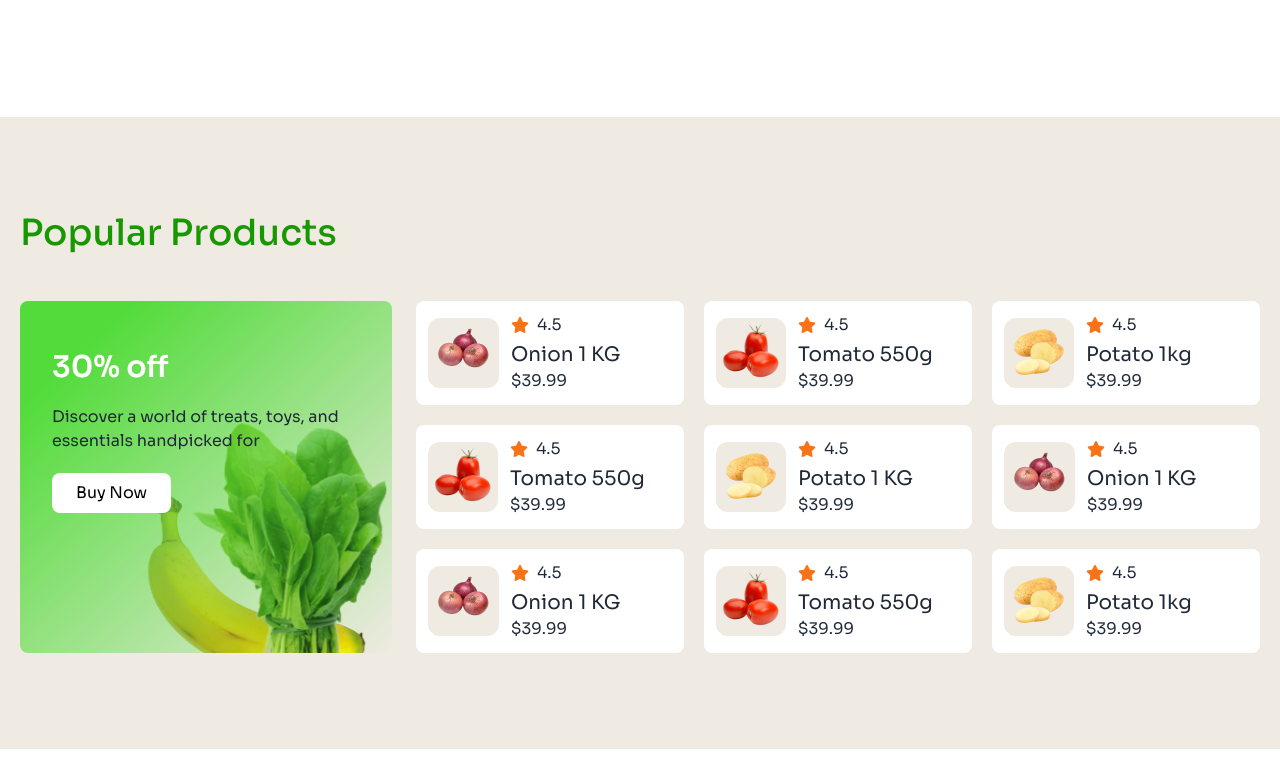
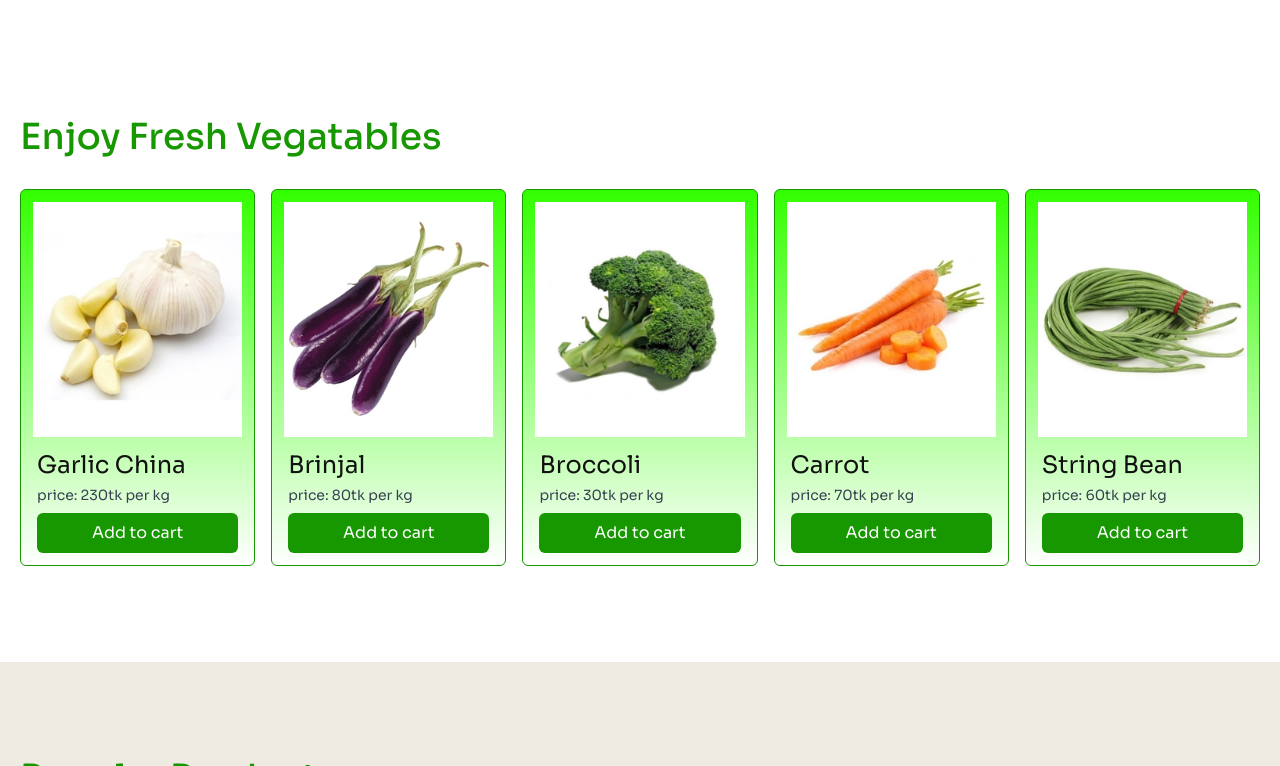
Before and after one commit to deverfan44/Living-Lab-Tailwind, a plain HTML site: page index.html in a window 1280 px wide. Shown: the part 1573-2339 px from the top of the page. Drawn offline with nearby package versions, Linux system fonts and the light colour scheme.

Commit message:
Develop Fresh Vegatable section

```diff
--- a/index.html
+++ b/index.html
@@ -143,6 +143,75 @@
                             <p class="font-light text-xl">Lorem ipsum dolor sit amet, consectetur adipiscing elit, sed do eiusmod tempor incididunt</p>
                         </div>
                     </div>
+                </div>
+            </div>
+        </section>
+
+        <!-- Fresh Vegatables  -->
+        <section class="px-4 md:px-10 lg:px-5 my-24">
+            <div class="max-w-screen-xl mx-auto">
+                <!-- fresh title  -->
+                <div>
+                    <h1 class="text-primary font-medium text-4xl">Enjoy Fresh Vegatables</h1>
+                </div>
+                <div class="grid grid-cols-2 md:grid-cols-3 lg:grid-cols-5 gap-4 mt-8">
+                    <!-- card  -->
+                    <div class="bg-gradient-to-b from-[#33ff00] to-[#ffffffd0]]  p-3 rounded-md text-title border border-primary">
+                        <img src="./image/garlic.jpg" class="w-full lg:w-auto" alt="">
+                        <div class="pt-3 px-1">
+                            <h1 class="text-lg md:text-2xl">Garlic China</h1>
+                            <p class="mt-1 mb-2 text-gray-700 text-sm">price: 230tk per kg</p>
+                            <div>
+                                <button class="bg-primary text-white border-none w-full py-2 rounded-md">Add to cart</button>
+                            </div>
+                        </div>
+                    </div>
+                    <!-- card  -->
+                    <div class="bg-gradient-to-b from-[#33ff00] to-[#ffffffd0]]  p-3 rounded-md text-title border border-primary">
+                        <img src="./image/brinjal.jpg" class="w-full lg:w-auto" alt="">
+                        <div class="pt-3 px-1">
+                            <h1 class="text-lg md:text-2xl">Brinjal</h1>
+                            <p class="mt-1 mb-2 text-gray-700 text-sm">price: 80tk per kg</p>
+                            <div>
+                                <button class="bg-primary text-white border-none w-full py-2 rounded-md">Add to cart</button>
+                            </div>
+                        </div>
+                    </div>
+                    <!-- card  -->
+                    <div class="bg-gradient-to-b from-[#33ff00] to-[#ffffffd0]]  p-3 rounded-md text-title border border-primary">
+                        <img src="./image/brocli.webp" class="w-full lg:w-auto" alt="">
+                        <div class="pt-3 px-1">
+                            <h1 class="text-lg md:text-2xl">Broccoli</h1>
+                            <p class="mt-1 mb-2 text-gray-700 text-sm">price: 30tk per kg</p>
+                            <div>
+                                <button class="bg-primary text-white border-none w-full py-2 rounded-md">Add to cart</button>
+                            </div>
+                        </div>
+                    </div>
+                    <!-- card  -->
+                    <div class="bg-gradient-to-b from-[#33ff00] to-[#ffffffd0]] p-3 rounded-md text-title border border-primary">
+                        <img src="./image/carrot.jpg" class="w-full lg:w-auto" alt="">
+                        <div class="pt-3 px-1">
+                            <h1 class="text-lg md:text-2xl">Carrot</h1>
+                            <p class="mt-1 mb-2 text-gray-700 text-sm">price: 70tk per kg</p>
+                            <div>
+                                <button class="bg-primary text-white border-none w-full py-2 rounded-md">Add to cart</button>
+                            </div>
+                        </div>
+                    </div>
+                    <!-- card  -->
+                    <div class="bg-gradient-to-b from-[#33ff00] to-[#ffffffd0]] p-3 rounded-md text-title border border-primary">
+                        <img src="./image/bean.jpg" class="w-full lg:w-auto" alt="">
+                        <div class="pt-3 px-1">
+                            <h1 class="text-lg md:text-2xl">String Bean</h1>
+                            <p class="mt-1 mb-2 text-gray-700 text-sm">price: 60tk per kg</p>
+                            <div>
+                                <button class="bg-primary text-white border-none w-full py-2 rounded-md">Add to cart</button>
+                            </div>
+                        </div>
+                    </div>
+
+
                 </div>
             </div>
         </section>
--- a/styles/style.css
+++ b/styles/style.css
@@ -34,6 +34,7 @@
         left: 100%;
         top: 100%;
         transform: rotate(180deg);
+        background-color: rgb(247, 136, 9);
     }
     60%{
         right: 100%;
@@ -43,6 +44,7 @@
         top: 100%;
         left: -20px;
         transform: rotate(180deg);
+        background-color: green;
     }
     100%{
         left: -20px;
```
Also changed, not shown: image/bean.jpg (added), image/brinjal.jpg (added), image/brocli.webp (added), image/carrot.jpg (added), image/coliflower.jpg (added), image/garlic.jpg (added).
